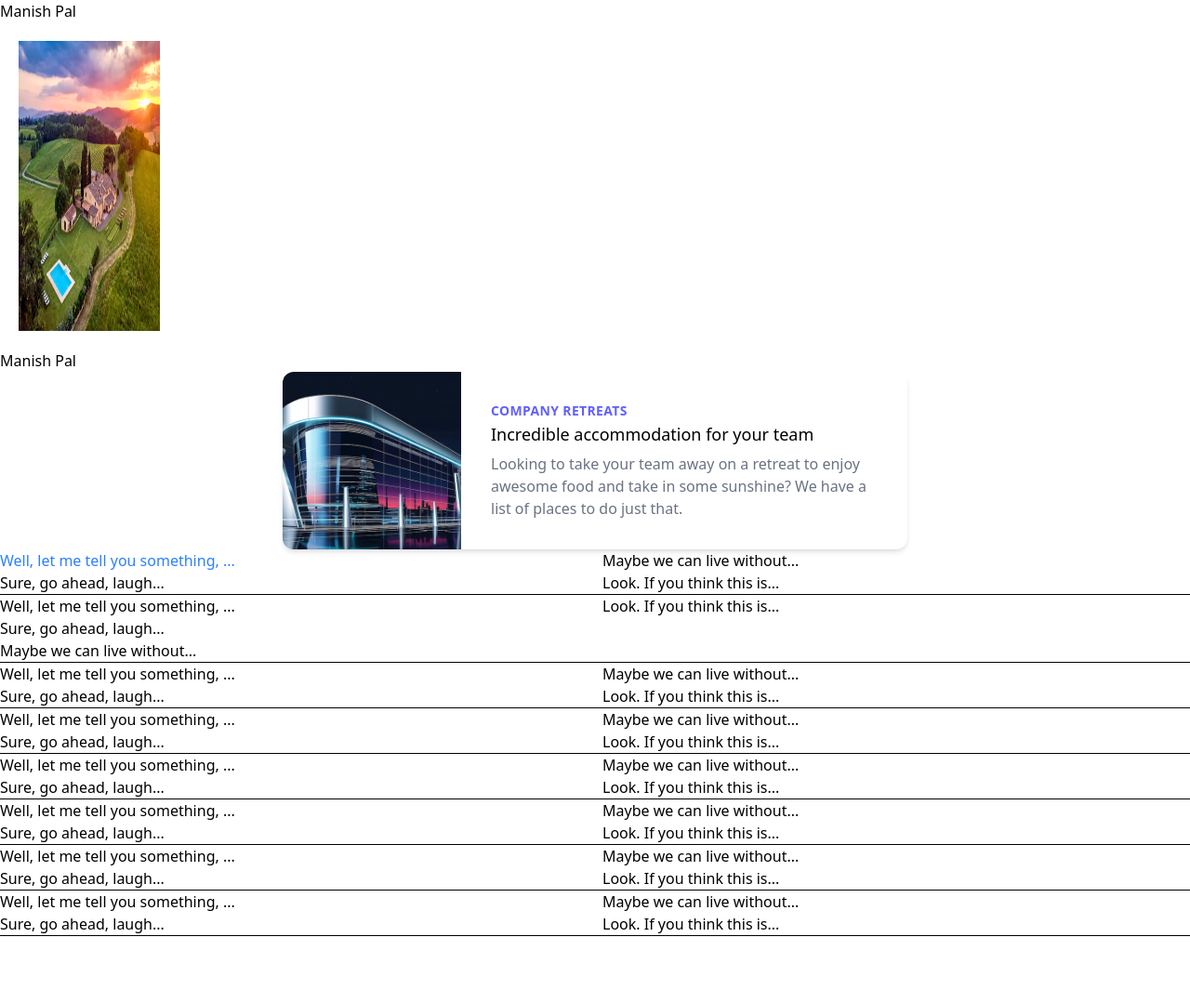
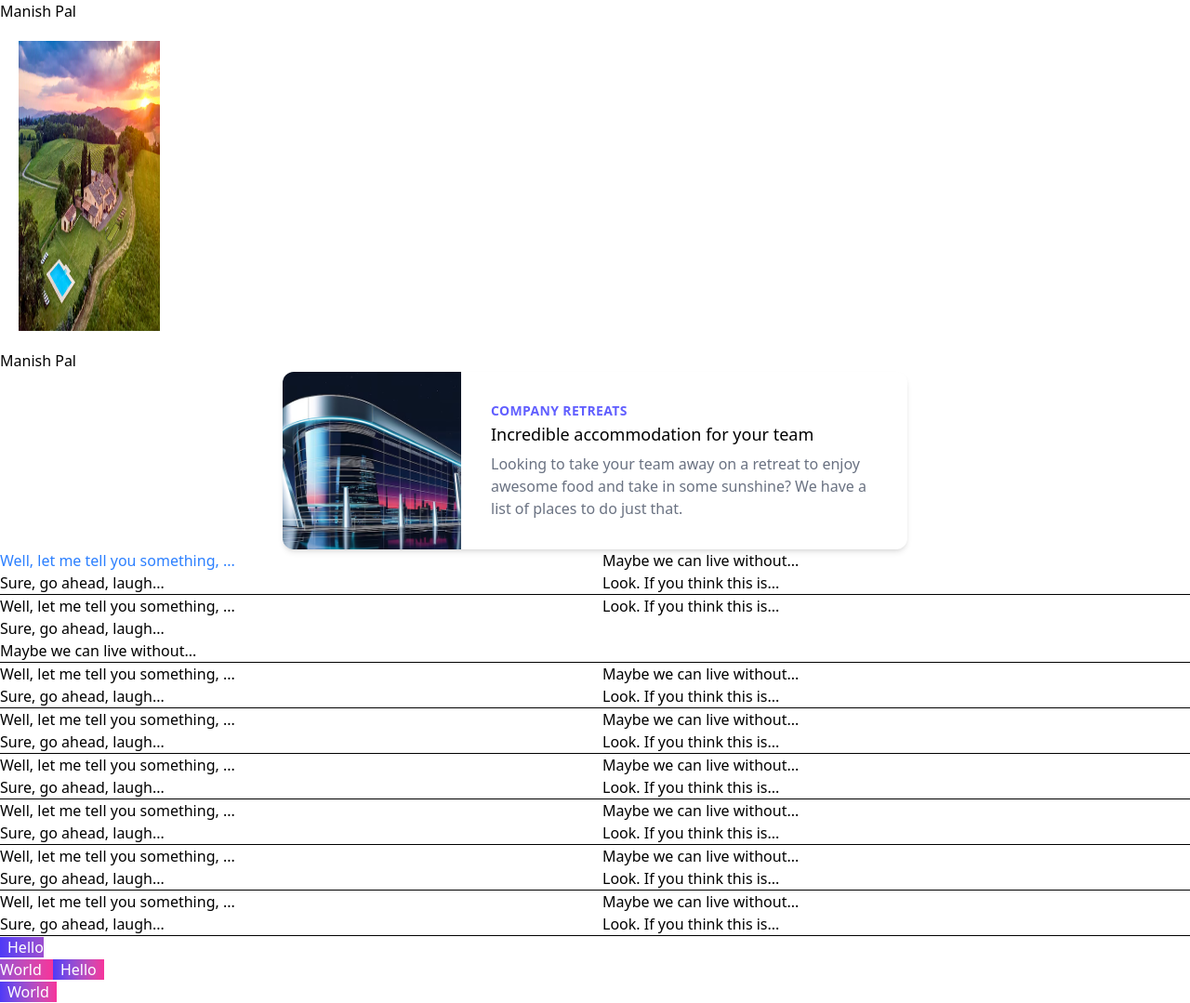
Before and after one commit to ManiishPal/simpPractice, a plain HTML site: page TailwindCSS/index.html in a window 1280 px wide. Shown: the whole page at 93% size. Before the commit the page ends 1007 px from the top, so only its background shows below. Drawn offline with nearby package versions, Linux system fonts and the light colour scheme.

Commit message:
box decoration

```diff
--- a/TailwindCSS/index.html
+++ b/TailwindCSS/index.html
@@ -88,6 +88,12 @@
   <p>Look. If you think this is...</p>
 </div>
 <hr>
+<span class="box-decoration-slice bg-linear-to-r from-indigo-600 to-pink-500 px-2 text-white ...">
+  Hello<br />World
+</span>
+<span class="box-decoration-clone bg-linear-to-r from-indigo-600 to-pink-500 px-2 text-white ...">
+  Hello<br />World
+</span>
 
 </body>
 </html>
```
